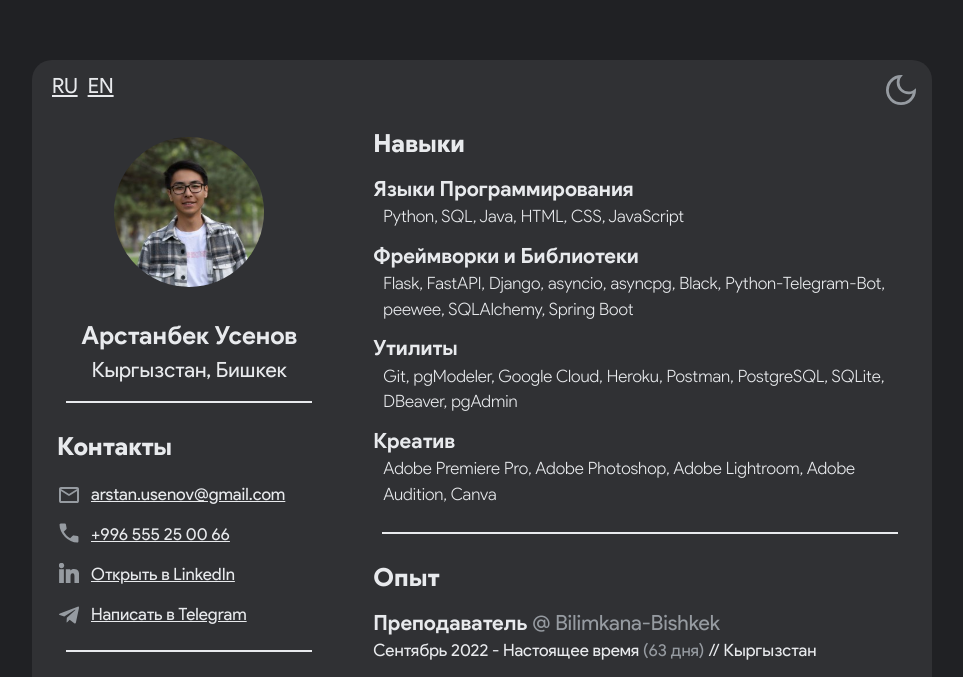
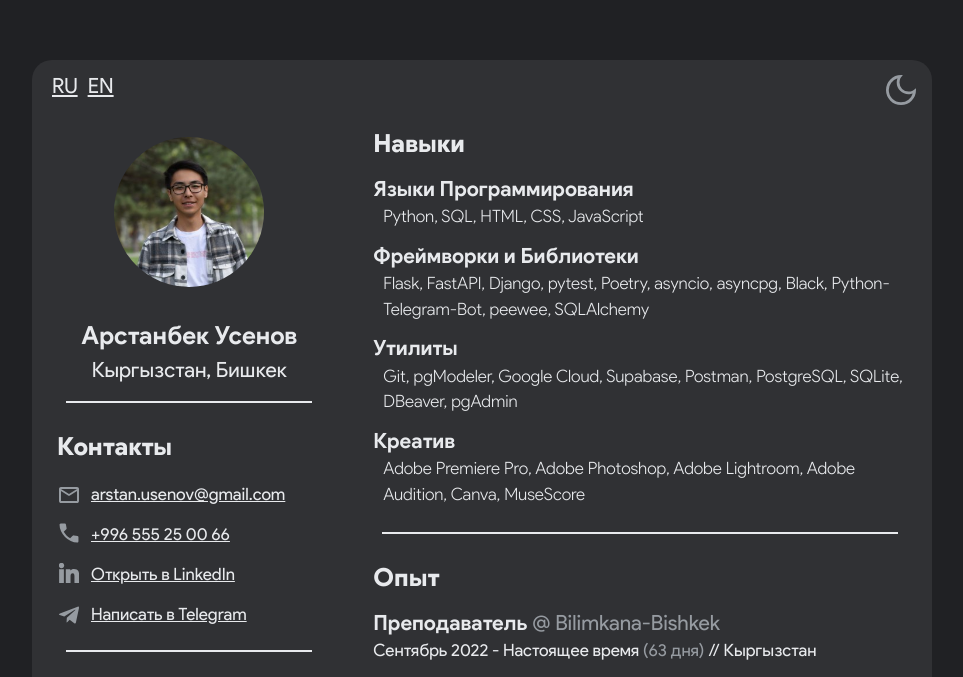
Before and after one commit to Barnacle322/cv-gcloud, a Flask app: page /ru in a window 1280 px wide. Shown: the top 677 px of the page, without its empty margins (158-1121 px from the left). Run offline with Flask 2, Linux system fonts and the light colour scheme.

Commit message:
Update home_ru.html

```diff
--- a/server/src/templates/home_ru.html
+++ b/server/src/templates/home_ru.html
@@ -146,22 +146,22 @@
 
                 <div class="skill">
                     <div class="skill-category">Языки Программирования</div>
-                    <div class="skill-description">Python, SQL, Java, HTML, CSS, JavaScript</div>
+                    <div class="skill-description">Python, SQL, HTML, CSS, JavaScript</div>
                 </div>
 
                 <div class="skill">
                     <div class="skill-category">Фреймворки и Библиотеки</div>
-                    <div class="skill-description">Flask, FastAPI, Django, asyncio, asyncpg, Black, Python-Telegram-Bot, peewee, SQLAlchemy, Spring Boot</div>
+                    <div class="skill-description">Flask, FastAPI, Django, pytest, Poetry, asyncio, asyncpg, Black, Python-Telegram-Bot, peewee, SQLAlchemy</div>
                 </div>
 
                 <div class="skill">
                     <div class="skill-category">Утилиты</div>
-                    <div class="skill-description">Git, pgModeler, Google Cloud, Heroku, Postman, PostgreSQL, SQLite, DBeaver, pgAdmin</div>
+                    <div class="skill-description">Git, pgModeler, Google Cloud, Supabase, Postman, PostgreSQL, SQLite, DBeaver, pgAdmin</div>
                 </div>
 
                 <div class="skill">
                     <div class="skill-category">Креатив</div>
-                    <div class="skill-description">Adobe Premiere Pro, Adobe Photoshop, Adobe Lightroom, Adobe Audition, Canva </div>
+                    <div class="skill-description">Adobe Premiere Pro, Adobe Photoshop, Adobe Lightroom, Adobe Audition, Canva, MuseScore</div>
                 </div>
             </div>
             <div class="linedivider"></div>
```
